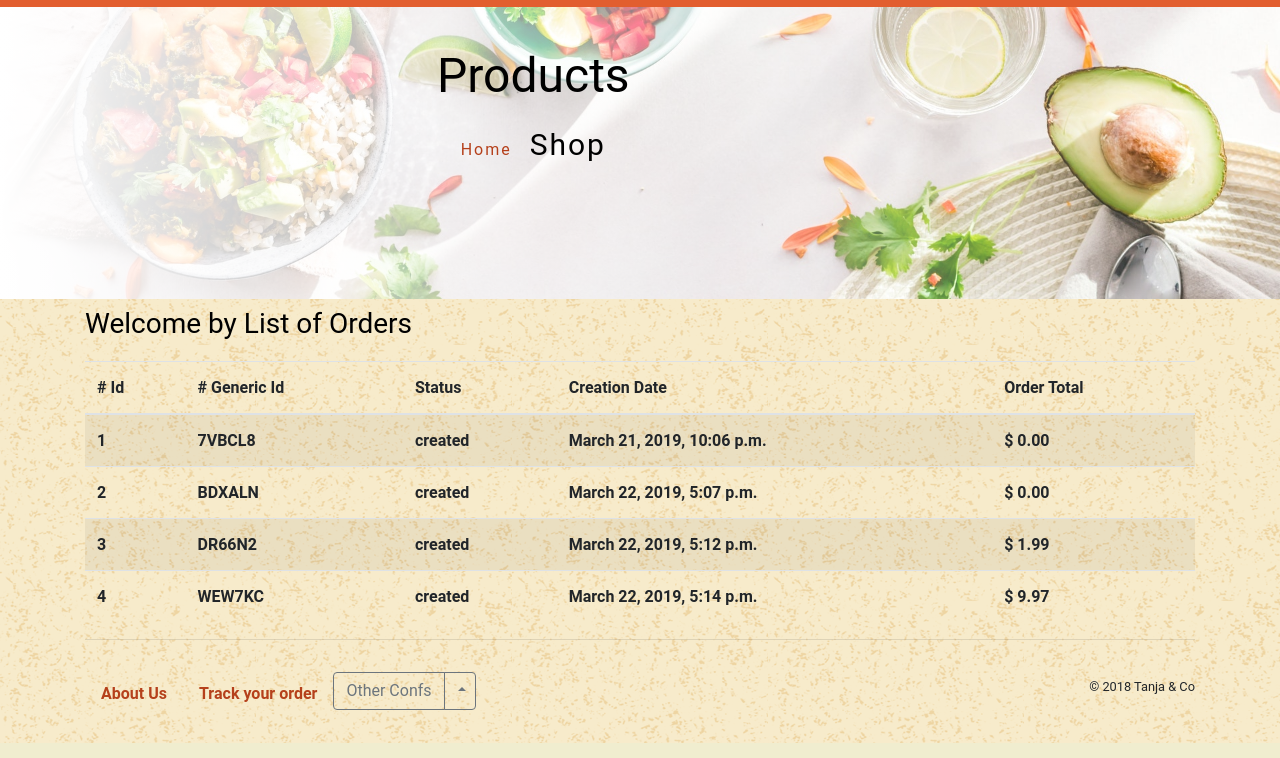
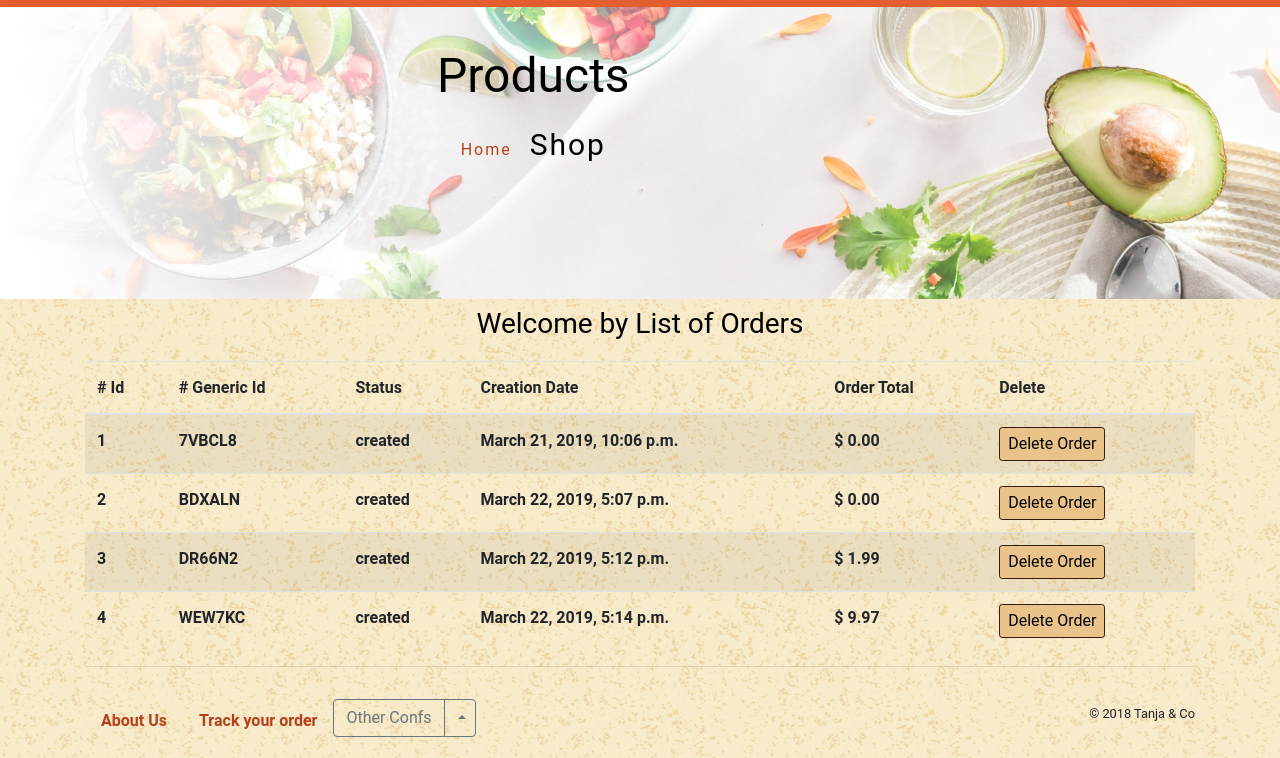
Before and after one commit to ZandTree/nep-shop, a Django app: page /orders/list-orders/ in a window 1280 px wide. Shown: the part 57-815 px from the top of the page. Run offline with Django 3.2, Linux system fonts and the light colour scheme; data comes from the database, SQL or seed files in the repository; some libraries are stand-ins or nearby versions.

Commit message:
add button delete in Order List template;adjust style but danger

```diff
--- a/static/css/style.css
+++ b/static/css/style.css
@@ -15,7 +15,15 @@ body {
         font-size: 100px;
         color: #FFC300;
      }
+.custom-danger-btn {
+    background-color: #eac38a;
+    border: 1px solid #371b11;
+    /* #e25e2f; */
 
+}
+.custom-danger-btn a{
+    color:black;
+}
 a {
 color: #b5401b;
 font-size: 1rem;
--- a/templates/orders/list_orders.html
+++ b/templates/orders/list_orders.html
@@ -3,7 +3,7 @@
 {% block title %}list of orders{% endblock %}
 {% block content %}
 <div class="container">
-    <h3>Welcome by List of Orders</h3>
+    <h3 class="text-center">Welcome by List of Orders</h3>
     <table class="table table-striped">
   <thead>
     <tr>
@@ -12,6 +12,7 @@
       <th scope="col">Status</th>
       <th scope="col">Creation Date</th>
       <th scope="col">Order Total</th>
+      <th scope="col">Delete</th>
     </tr>
   </thead>
   <tbody>
@@ -23,6 +24,7 @@
       <td>{{order.status}}</td>
       <td>{{order.date}}</td>
       <td>$  {{order.total}}</td>
+      <td><button class="btn btn-danger btn-sm custom-danger-btn"><a href="#">Delete Order</a></button></td>
     </tr>
     {% endfor %}
     {% endif %}
```
